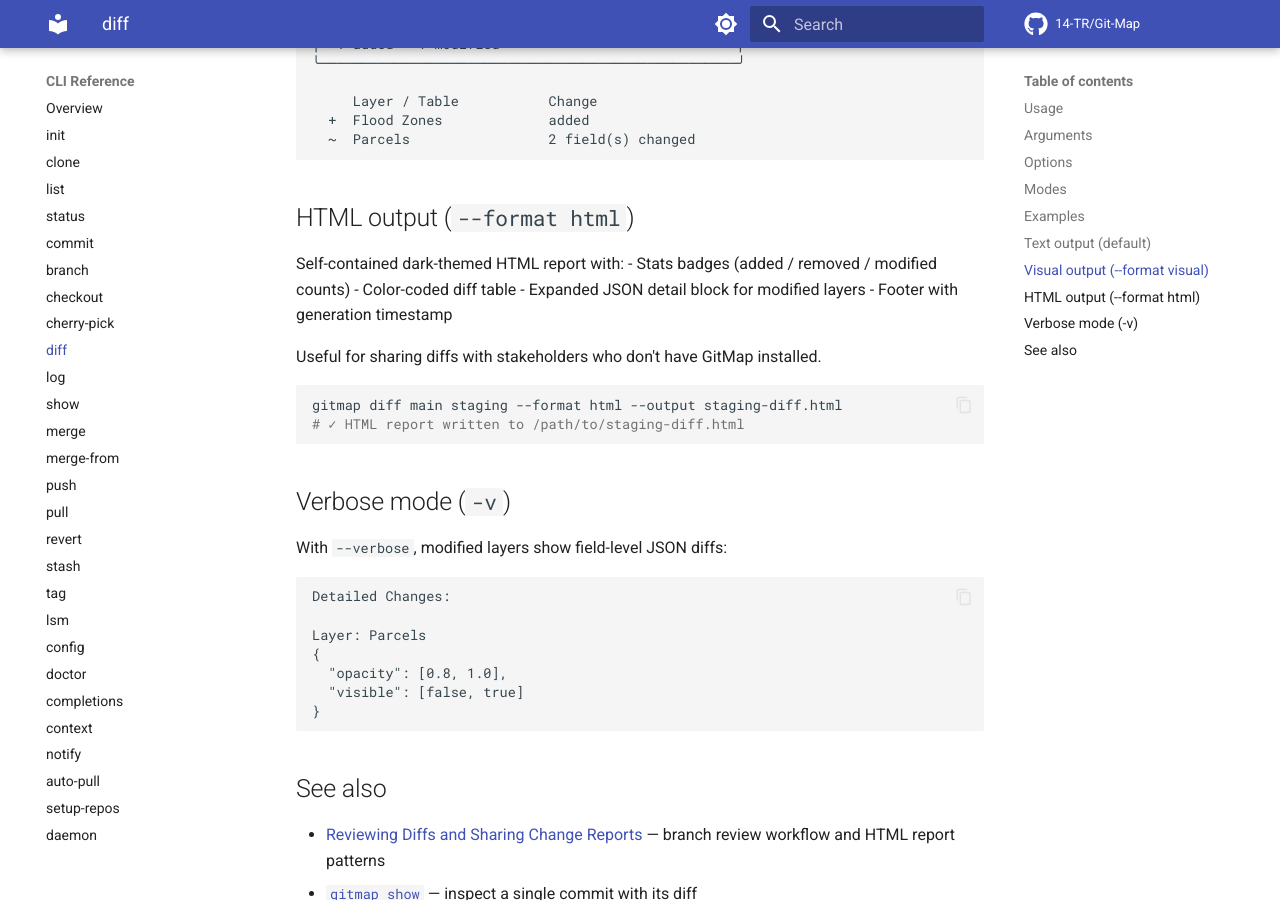
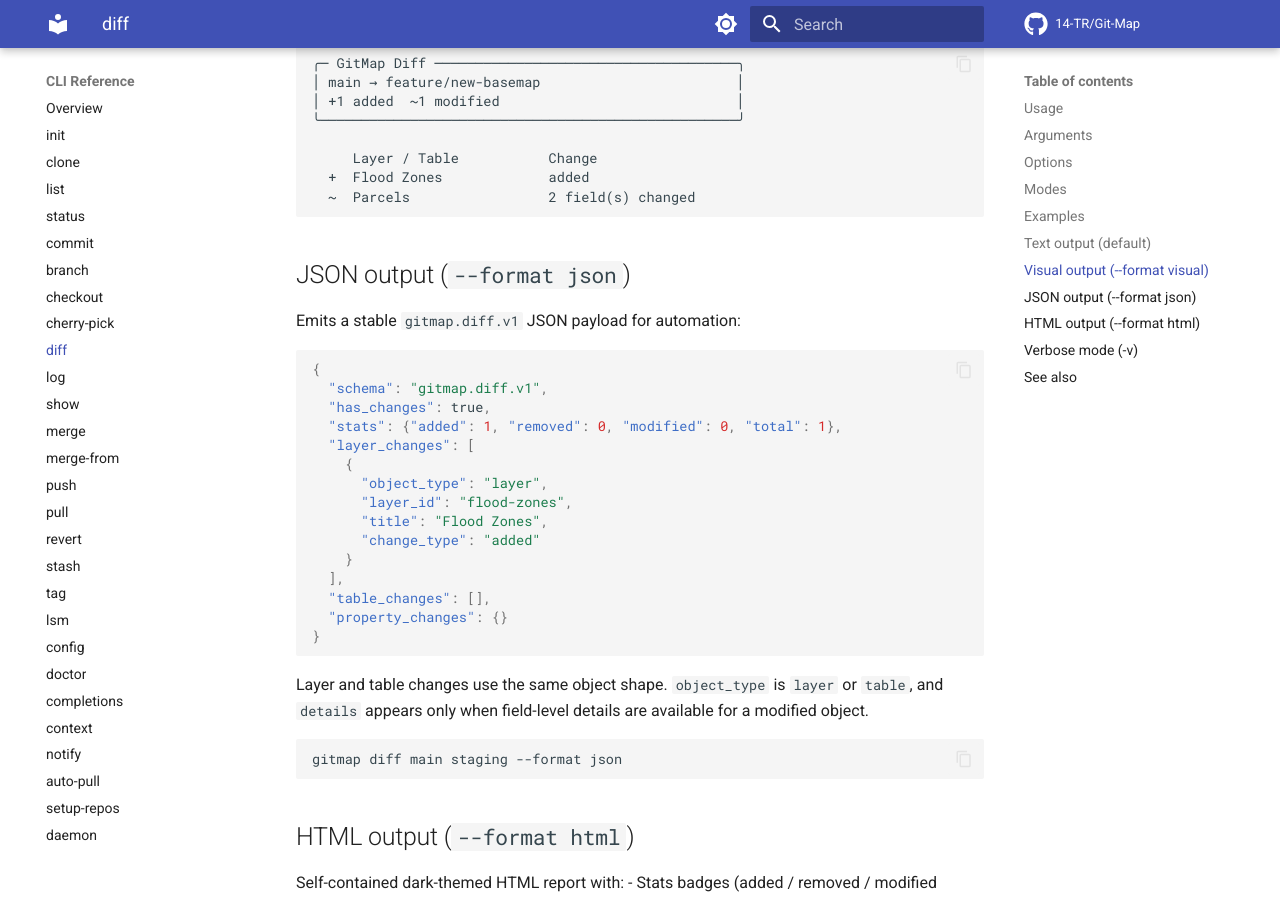
Before and after one commit to 14-TR/Git-Map, an MkDocs documentation site: the page built from docs/commands/diff.md, in a window 1280 px wide and 900 px high, scrolled down 2446 px. Built offline with MkDocs 1.6.1 and Material for MkDocs 9.7.7, drawn with Linux system fonts in a browser that asks for light colours; comment, search, counter and statistics services are not loaded; some of the changed text lies outside the part shown.

Commit message:
feat: stabilize JSON diff schema (#153)

````diff
--- a/docs/commands/diff.md
+++ b/docs/commands/diff.md
@@ -20,7 +20,7 @@ gitmap diff [SOURCE] [TARGET] [OPTIONS]
 | Option | Short | Default | Description |
 |--------|-------|---------|-------------|
 | `--verbose` | `-v` | false | Show property-level field changes |
-| `--format` | | `text` | Output format: `text`, `visual`, or `html` |
+| `--format` | | `text` | Output format: `text`, `visual`, `html`, or `json` |
 | `--output` | `-o` | `diff-report.html` | Output file path (used with `--format html`) |
 
 ## Modes
@@ -52,6 +52,9 @@ gitmap diff main feature/new-basemap --format visual
 # Export shareable HTML report
 gitmap diff main feature --format html
 gitmap diff main feature --format html --output /tmp/my-diff.html
+
+# Emit machine-readable JSON for automation
+gitmap diff main feature --format json
 
 # Show field-level changes
 gitmap diff --verbose
@@ -95,6 +98,34 @@ Renders a Rich table with colored diff symbols:
   ~  Parcels                 2 field(s) changed
 ```
 
+## JSON output (`--format json`)
+
+Emits a stable `gitmap.diff.v1` JSON payload for automation:
+
+```json
+{
+  "schema": "gitmap.diff.v1",
+  "has_changes": true,
+  "stats": {"added": 1, "removed": 0, "modified": 0, "total": 1},
+  "layer_changes": [
+    {
+      "object_type": "layer",
+      "layer_id": "flood-zones",
+      "title": "Flood Zones",
+      "change_type": "added"
+    }
+  ],
+  "table_changes": [],
+  "property_changes": {}
+}
+```
+
+Layer and table changes use the same object shape. `object_type` is `layer` or `table`, and `details` appears only when field-level details are available for a modified object.
+
+```bash
+gitmap diff main staging --format json
+```
+
 ## HTML output (`--format html`)
 
 Self-contained dark-themed HTML report with:
````
Also changed, not shown: 2 other files.
